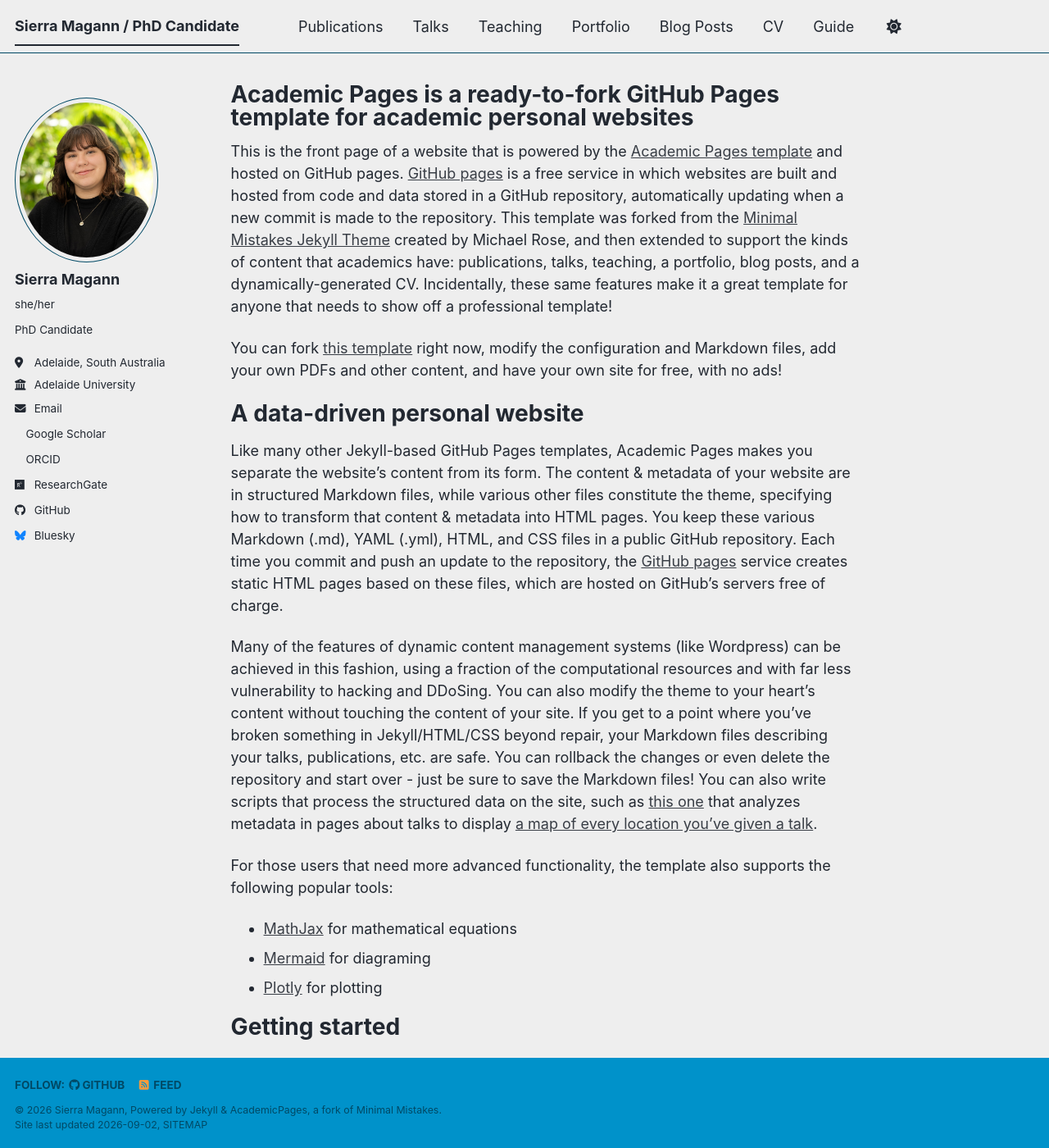
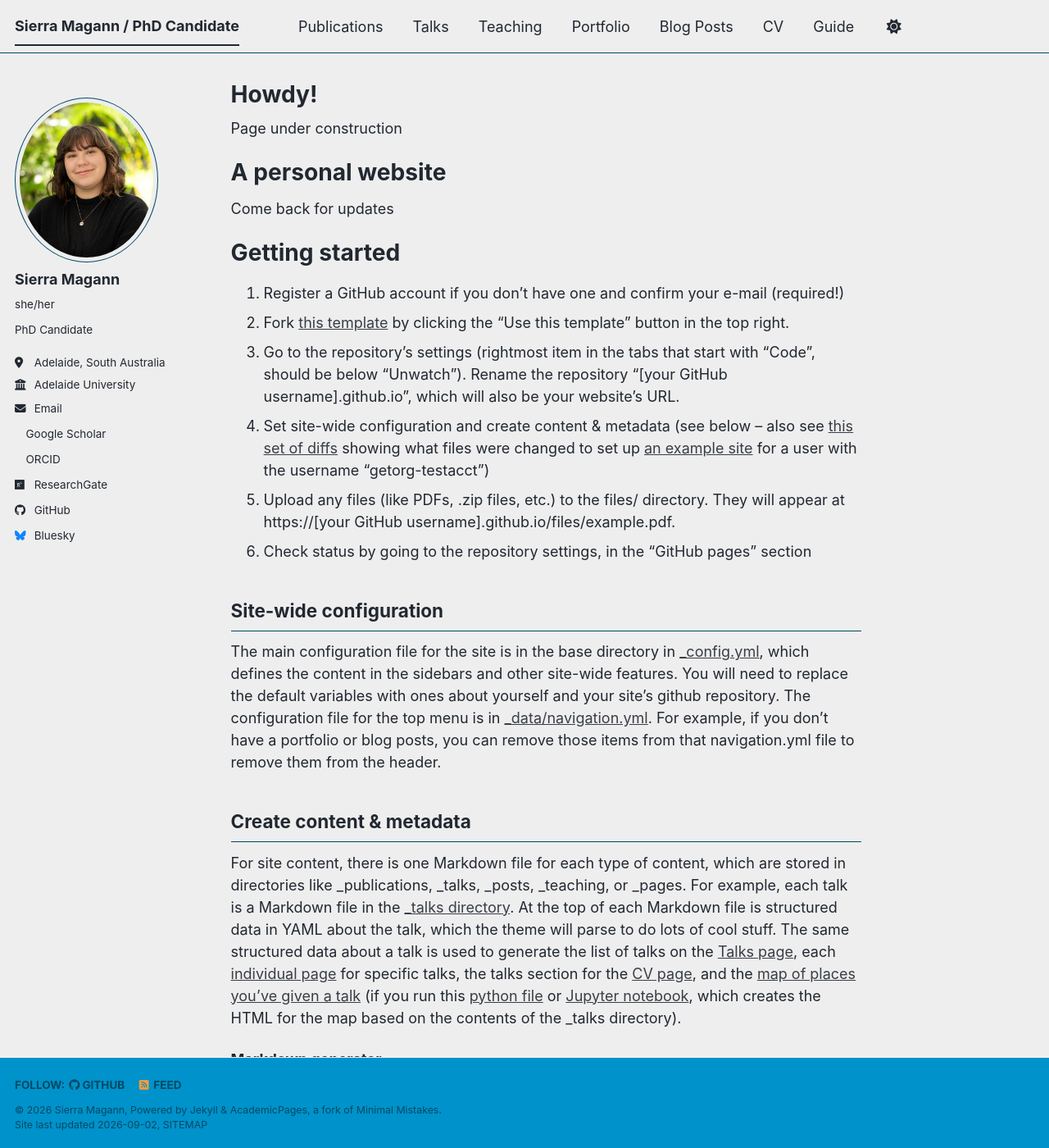
Before and after one commit to sierramagann/sierramagann.github.io, a Jekyll site: the page built from _pages/about.md, in a window 1280 px wide and 1400 px high. Shown: the whole window at 82% size. Built offline with Jekyll 4.4.1, drawn with Linux system fonts in a browser that asks for light colours; a style sheet for code colours, icons or effects is not loaded.

Commit message:
Page intro

```diff
--- a/_pages/about.md
+++ b/_pages/about.md
@@ -1,26 +1,18 @@
 ---
 permalink: /
-title: "Academic Pages is a ready-to-fork GitHub Pages template for academic personal websites"
+title: "Howdy!"
 author_profile: true
 redirect_from:
   - /about/
   - /about.html
 ---
 
-This is the front page of a website that is powered by the [Academic Pages template](https://github.com/academicpages/academicpages.github.io) and hosted on GitHub pages. [GitHub pages](https://pages.github.com) is a free service in which websites are built and hosted from code and data stored in a GitHub repository, automatically updating when a new commit is made to the repository. This template was forked from the [Minimal Mistakes Jekyll Theme](https://mmistakes.github.io/minimal-mistakes/) created by Michael Rose, and then extended to support the kinds of content that academics have: publications, talks, teaching, a portfolio, blog posts, and a dynamically-generated CV. Incidentally, these same features make it a great template for anyone that needs to show off a professional template!
+Page under construction
 
- You can fork [this template](https://github.com/academicpages/academicpages.github.io) right now, modify the configuration and Markdown files, add your own PDFs and other content, and have your own site for free, with no ads!
 
-A data-driven personal website
+A personal website
 ======
-Like many other Jekyll-based GitHub Pages templates, Academic Pages makes you separate the website's content from its form. The content & metadata of your website are in structured Markdown files, while various other files constitute the theme, specifying how to transform that content & metadata into HTML pages. You keep these various Markdown (.md), YAML (.yml), HTML, and CSS files in a public GitHub repository. Each time you commit and push an update to the repository, the [GitHub pages](https://pages.github.com/) service creates static HTML pages based on these files, which are hosted on GitHub's servers free of charge.
-
-Many of the features of dynamic content management systems (like Wordpress) can be achieved in this fashion, using a fraction of the computational resources and with far less vulnerability to hacking and DDoSing. You can also modify the theme to your heart's content without touching the content of your site. If you get to a point where you've broken something in Jekyll/HTML/CSS beyond repair, your Markdown files describing your talks, publications, etc. are safe. You can rollback the changes or even delete the repository and start over - just be sure to save the Markdown files! You can also write scripts that process the structured data on the site, such as [this one](https://github.com/academicpages/academicpages.github.io/blob/master/talkmap.ipynb) that analyzes metadata in pages about talks to display [a map of every location you've given a talk](https://academicpages.github.io/talkmap.html).
-
-For those users that need more advanced functionality, the template also supports the following popular tools:
-- [MathJax](https://www.mathjax.org/) for mathematical equations
-- [Mermaid](https://mermaid.js.org/) for diagraming
-- [Plotly](https://plotly.com/javascript/) for plotting
+Come back for updates
 
 Getting started
 ======
```
